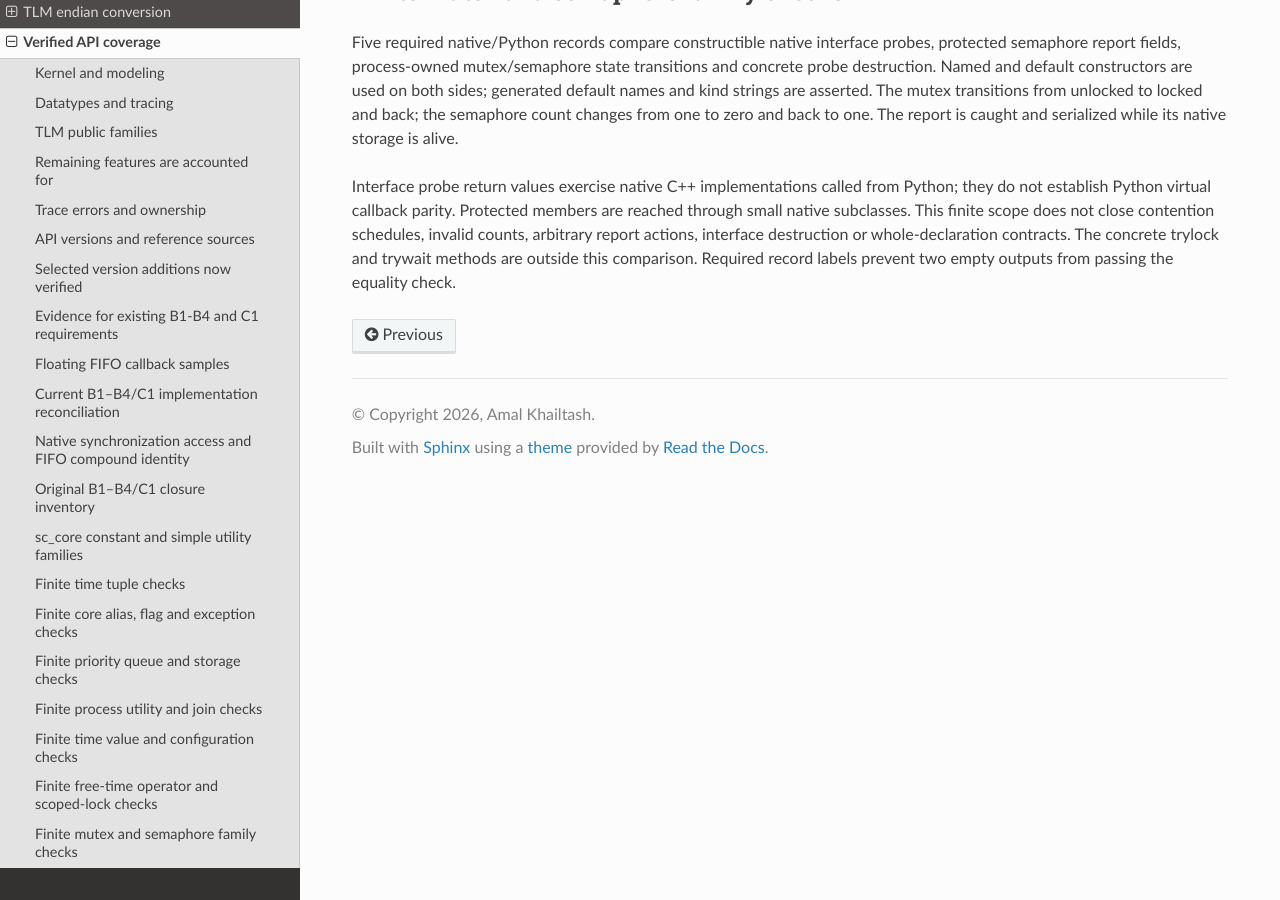
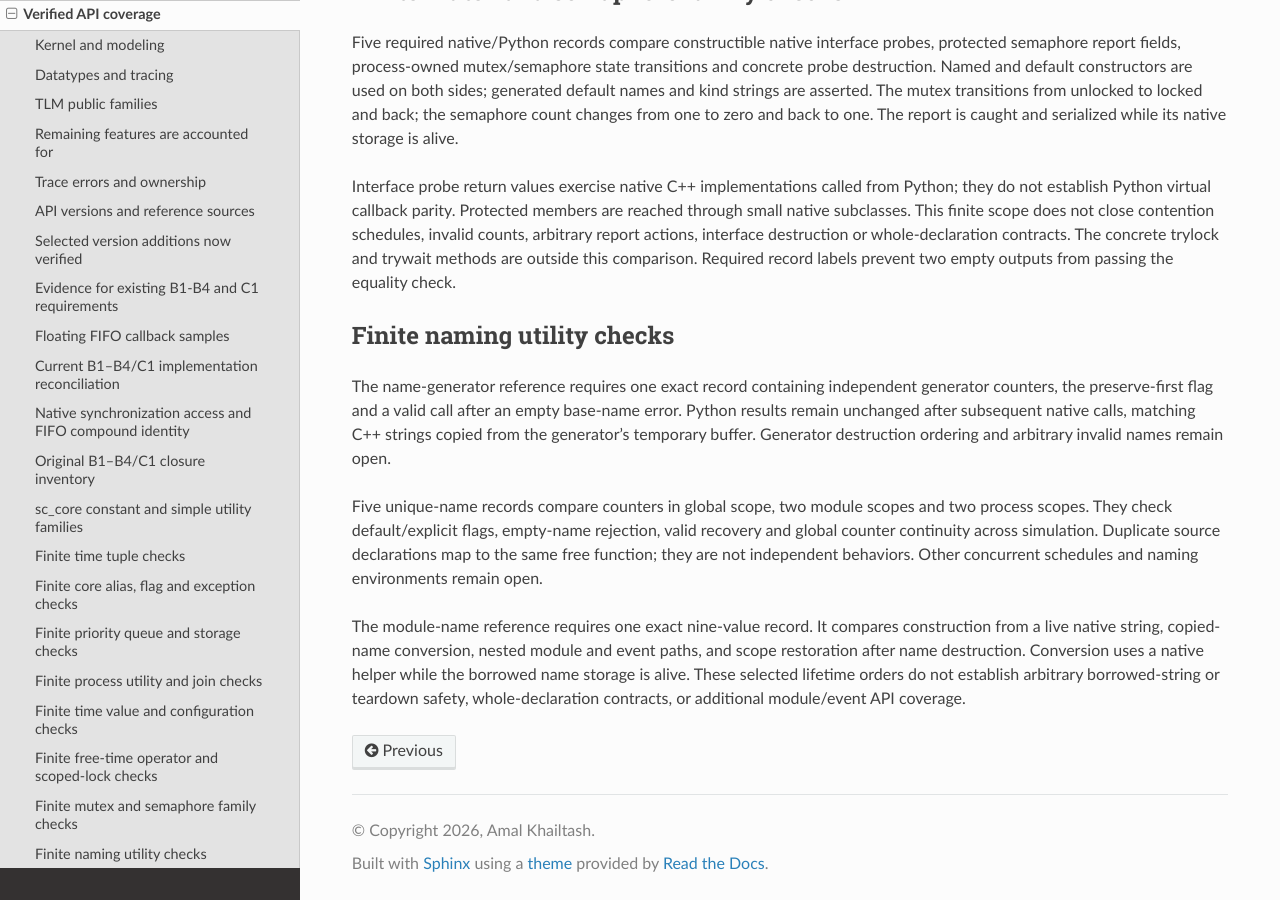
Before and after one commit to amal-khailtash/pysystemc, a Sphinx documentation site: the page built from docs/api/coverage.rst, in a window 1280 px wide and 900 px high, scrolled down 12759 px. Built offline with Sphinx 7.4.7 and the Read the Docs theme 3.1.0, drawn with Linux system fonts in a browser that asks for light colours.

Commit message:
Verify finite naming utility reference scenarios

```diff
--- a/docs/api/coverage.rst
+++ b/docs/api/coverage.rst
@@ -766,3 +766,25 @@ contention schedules, invalid counts, arbitrary report actions, interface
 destruction or whole-declaration contracts. The concrete trylock and trywait
 methods are outside this comparison. Required record labels prevent two empty
 outputs from passing the equality check.
+
+Finite naming utility checks
+----------------------------
+
+The name-generator reference requires one exact record containing independent
+generator counters, the preserve-first flag and a valid call after an empty
+base-name error. Python results remain unchanged after subsequent native calls,
+matching C++ strings copied from the generator's temporary buffer. Generator
+destruction ordering and arbitrary invalid names remain open.
+
+Five unique-name records compare counters in global scope, two module scopes
+and two process scopes. They check default/explicit flags, empty-name rejection,
+valid recovery and global counter continuity across simulation. Duplicate
+source declarations map to the same free function; they are not independent
+behaviors. Other concurrent schedules and naming environments remain open.
+
+The module-name reference requires one exact nine-value record. It compares
+construction from a live native string, copied-name conversion, nested module
+and event paths, and scope restoration after name destruction. Conversion uses
+a native helper while the borrowed name storage is alive. These selected
+lifetime orders do not establish arbitrary borrowed-string or teardown safety,
+whole-declaration contracts, or additional module/event API coverage.
```
Also changed, not shown: CHANGELOG.md (+3 -0 lines), 1 other file.
